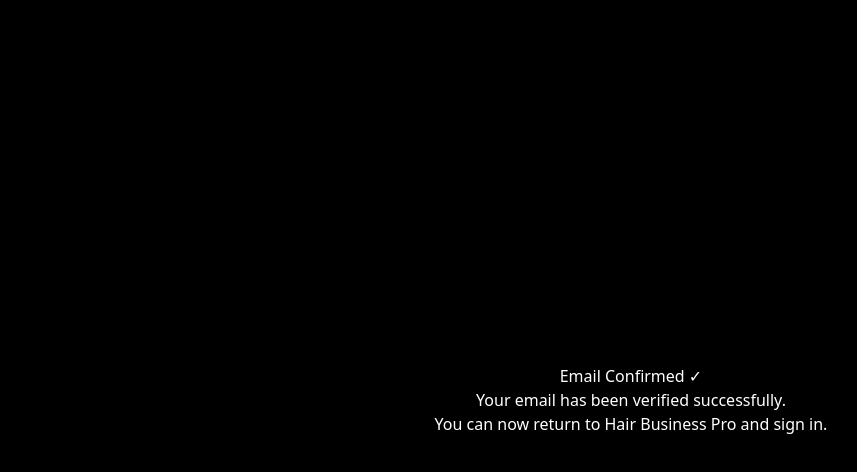
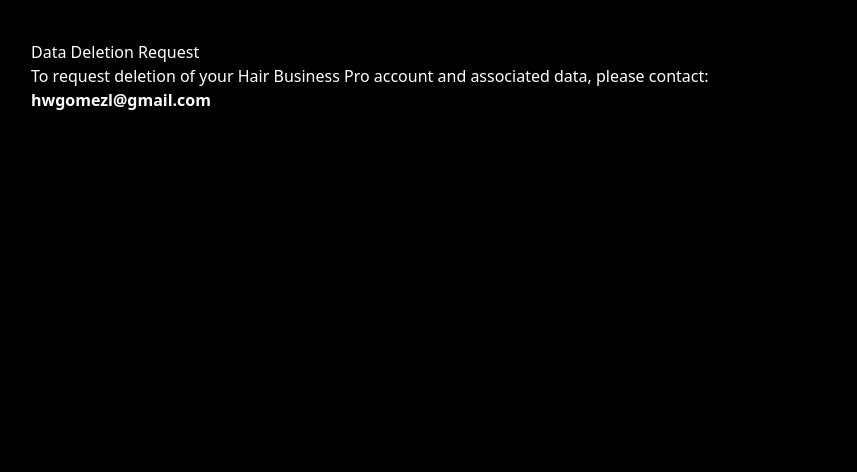
Before and after one commit to hwgomez/varka-landing, a Next.js app: page /auth/confirmed in a window 1280 px wide. Shown: the top 472 px of the page, without its empty margins (9-866 px from the left). Built offline with nearby package versions, Linux system fonts and the light colour scheme.

Commit message:
Fix data deletion page

```diff
--- a/app/auth/confirmed/page.js
+++ b/app/auth/confirmed/page.js
@@ -1,23 +1,24 @@
-export default function ConfirmedPage() {
+export default function DataDeletionPage() {
   return (
     <main
       style={{
         minHeight: '100vh',
         background: '#000',
         color: '#fff',
-        display: 'flex',
-        alignItems: 'center',
-        justifyContent: 'center',
-        padding: 24,
-        textAlign: 'center',
+        padding: 40,
         fontFamily: 'system-ui',
       }}
     >
-      <div>
-        <h1>Email Confirmed ✓</h1>
-        <p>Your email has been verified successfully.</p>
-        <p>You can now return to Hair Business Pro and sign in.</p>
-      </div>
+      <h1>Data Deletion Request</h1>
+
+      <p>
+        To request deletion of your Hair Business Pro account and associated
+        data, please contact:
+      </p>
+
+      <p>
+        <strong>hwgomezl@gmail.com</strong>
+      </p>
     </main>
   );
 }
```
